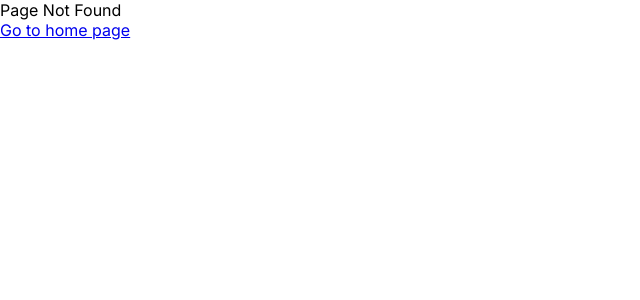
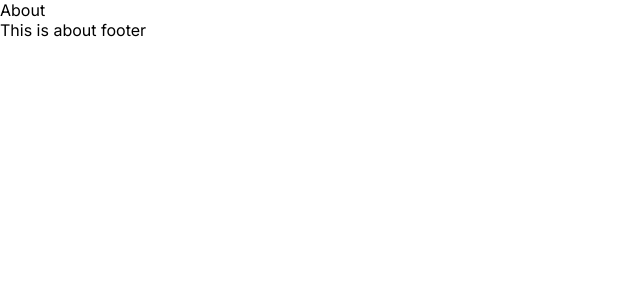
Before and after one commit to syedtalhaaskari/cnc_q3_class_work, a Next.js app: page /about in a window 1280 px wide. Before the commit this address had no page. Shown: the top 300 px of the page, without its empty margins (0-640 px from the left). Built offline with nearby package versions, Linux system fonts and the light colour scheme.

Commit message:
Every Page can has its own layout

```diff
--- /dev/null
+++ b/src/app/about/layout.js
@@ -0,0 +1,10 @@
+const AboutLayout = ({children}) => {
+  return (
+    <div>
+        {children}
+        <div className="container">This is about footer</div>
+    </div>
+  )
+}
+
+export default AboutLayout
--- /dev/null
+++ b/src/app/about/page.js
@@ -0,0 +1,7 @@
+const About = () => {
+    return (
+        <div className="container">About</div>
+    )
+}
+
+export default About
```
